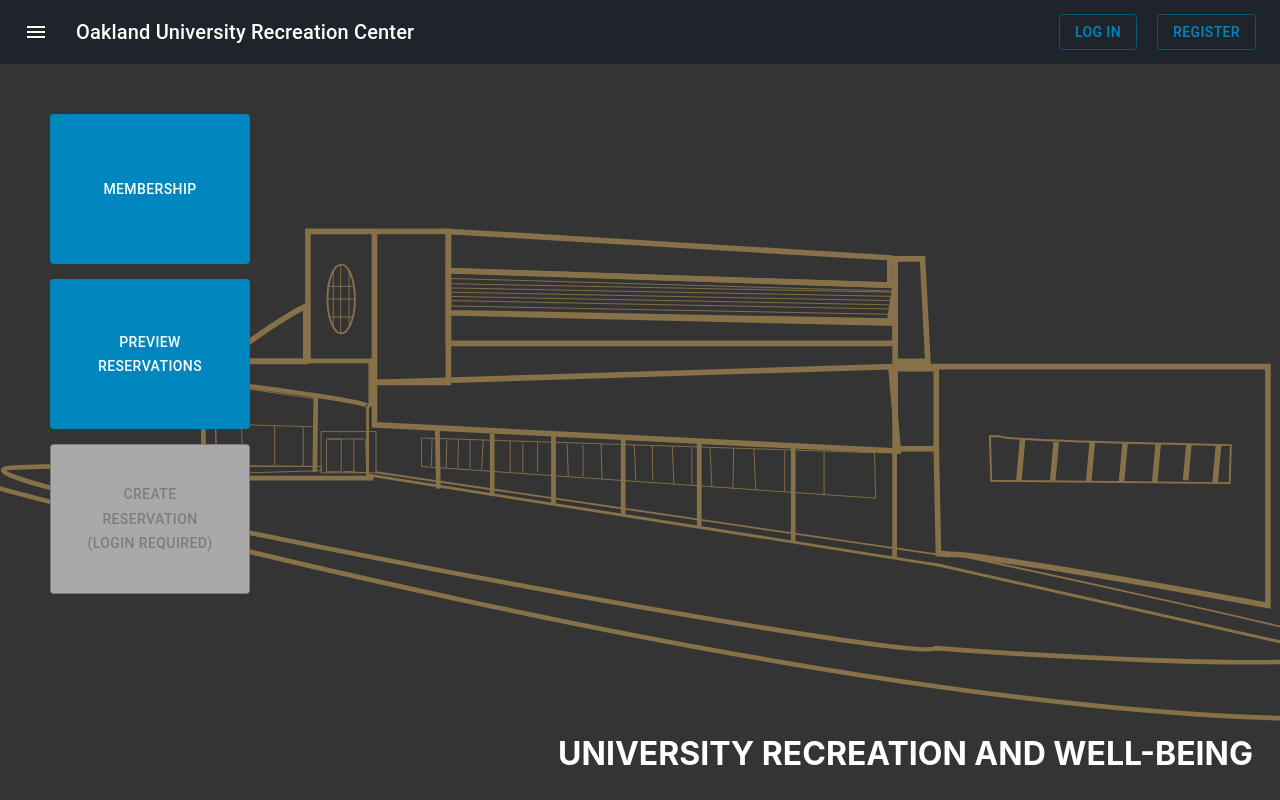
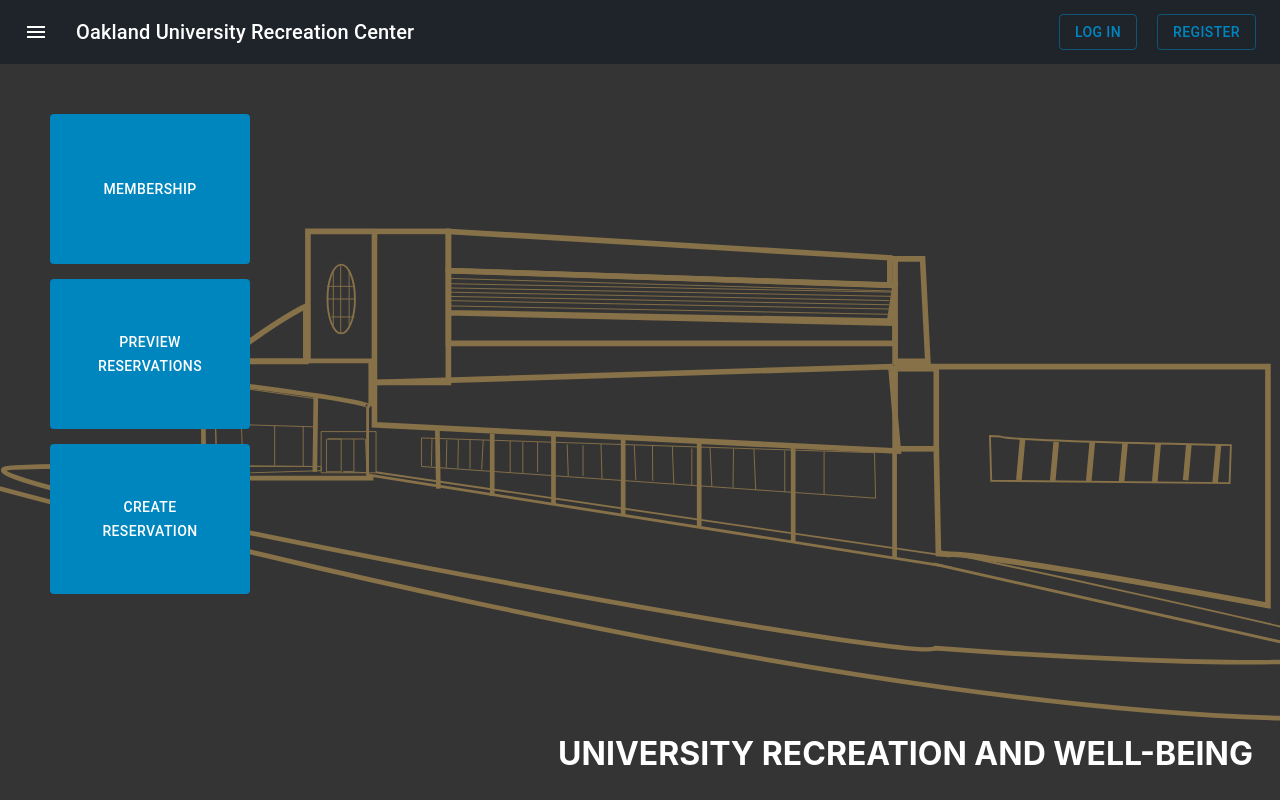
Before and after one commit to RecCenterManagement/rec-management-frontend, a React (Create React App) app: page / in a window 1280 px wide. Shown: the top 800 px of the page. Built offline with nearby package versions, Linux system fonts and the light colour scheme.

Commit message:
Addresses comment of @OUnagiles #90

```diff
--- a/src/components/Home.js
+++ b/src/components/Home.js
@@ -1,7 +1,7 @@
 import React from 'react'
 import { makeStyles } from '@material-ui/core/styles'
 import RecCenterVector from '../static/RecCenter.svg'
-import { Button } from '@material-ui/core'
+import { Button, Tooltip } from '@material-ui/core'
 import { BrowserRouter as Router, Route, Link } from 'react-router-dom'
 import { useSelector } from 'react-redux'
 import RecCalendar from './RecCalendarCreate'
@@ -136,14 +136,18 @@ const Home = () => {
               Create<br/>Reservation
             </Button>
           ) : (
+            <Tooltip title="Login required">
               <Button
+                component={Link}
+                to="/login"
                 className={classes.homeButton}
                 color="secondary"
                 variant="outlined"
-              disabled
               >
-              Create<br/>Reservation<br/>(Login Required)
+                Create<br/>Reservation<br/>
               </Button>
+
+            </Tooltip>
           )}
         </div>
         <span className={classes.homepagetitle}>
```
Lines whose indentation alone changed are shown as unchanged.
